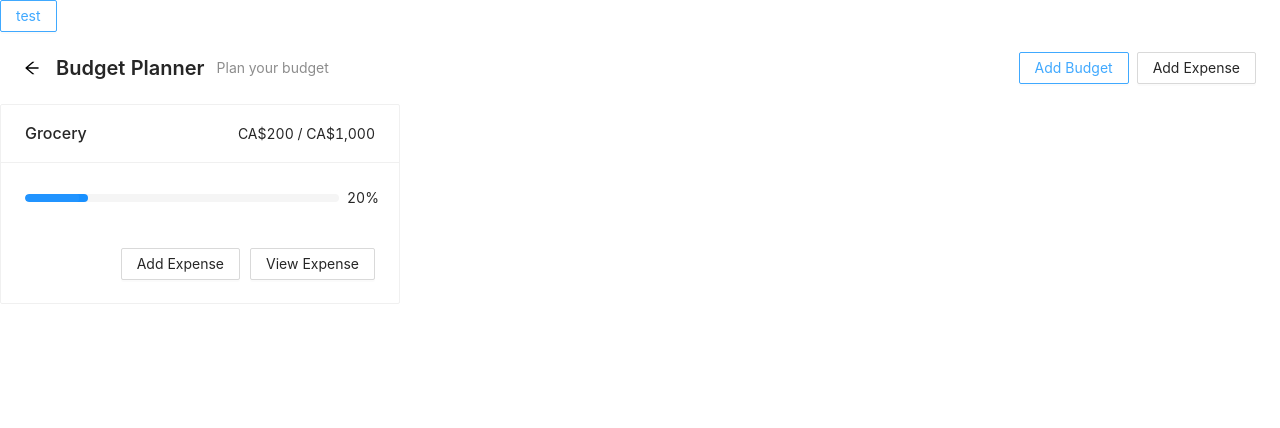
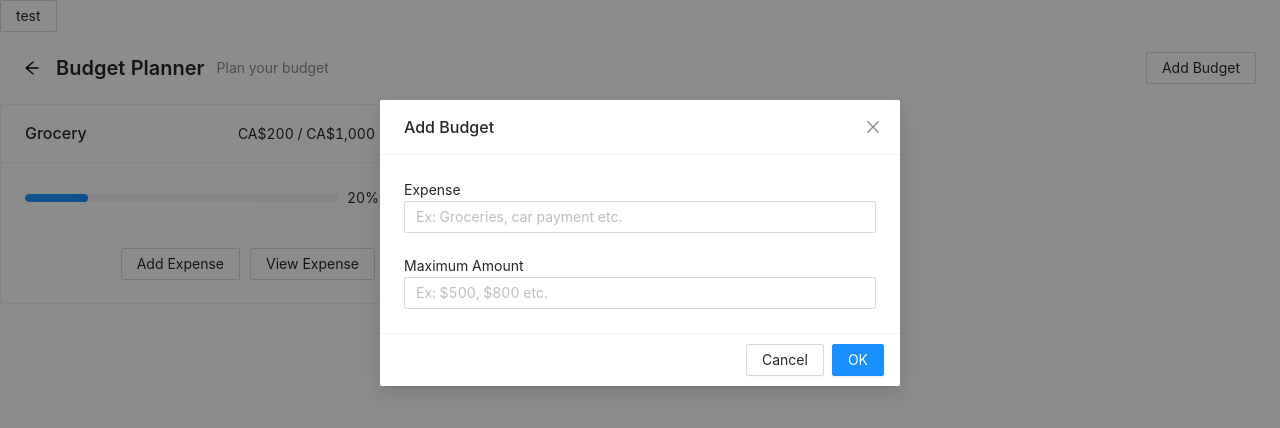
Before and after one commit to rsehmbi/budget-wise-app, a React (Create React App) app in the folder Front/: page / in a window 1280 px wide. Both pictures are taken after a click on the button "Add Budget". Shown: the top 428 px of the page. Built offline with nearby package versions, Linux system fonts and the light colour scheme.

Commit message:
feat: adds budget modal

```diff
--- /dev/null
+++ b/Front/src/Components/AddBudget.tsx
@@ -0,0 +1,24 @@
+import { Modal, Input } from 'antd';
+import React from 'react';
+
+
+function AddBudget({ visible, handleCancel, handleOk }) {
+
+    return (
+      <>
+            <Modal title="Add Budget" visible={visible} onOk={handleOk} onCancel={handleCancel}>
+                <label> Expense </label> <br/>
+                <Input placeholder="Ex: Groceries, car payment etc." /> <br />
+
+                <br/>
+
+                <label> Maximum Amount  </label> <br/>
+                <Input type="number" placeholder="Ex: $500, $800 etc." /> <br />
+
+      </Modal>
+      </>
+
+  )
+}
+
+export default AddBudget
--- a/Front/src/Components/BudgetPlanner.tsx
+++ b/Front/src/Components/BudgetPlanner.tsx
@@ -1,8 +1,23 @@
 import { PageHeader, Button } from 'antd';
 import BudgetCard from './BudgetCard.tsx';
-import React from 'react'
+import React, { useState } from 'react';
+import AddBudget from './AddBudget.tsx';
 
 export default function BudgetPlanner() {
+    const [isModalVisible, setIsModalVisible] = useState(false);
+
+    const showModal = () => {
+        setIsModalVisible(true);
+    };
+
+    const handleCancel = () => {
+        setIsModalVisible(false);
+    };
+
+    const handleOk = () => {
+        setIsModalVisible(false);
+    };
+
     return (
         <>
         <PageHeader
@@ -12,13 +27,13 @@ export default function BudgetPlanner() {
             subTitle="Plan your budget"
             extra={
                 [
-                    <Button key="1">Add Budget</Button>,
-                    <Button key="2">Add Expense</Button>,
+                    <Button onClick={showModal} key="1">Add Budget</Button>,
                 ]
             }
 
         />
-        <BudgetCard cardTitle="Grocery" amount={200} maxAmount={1000}></BudgetCard>
+            <BudgetCard cardTitle="Grocery" amount={200} maxAmount={1000}></BudgetCard>
+            <AddBudget visible={isModalVisible} handleCancel={handleCancel} handleOk={handleOk}></AddBudget>
       </>
 
   )
```
